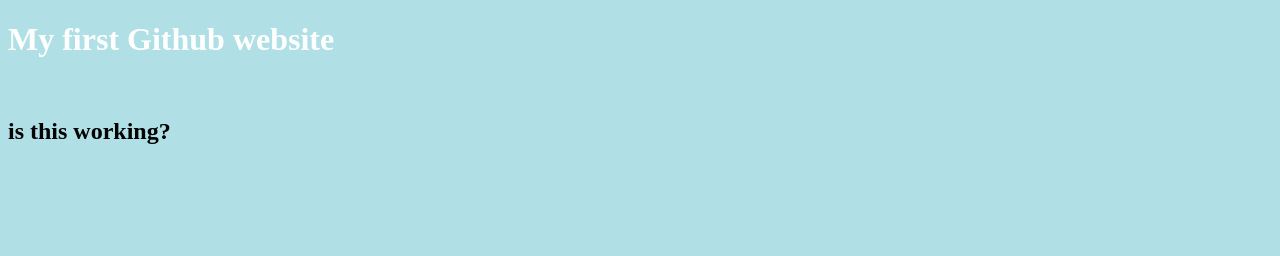
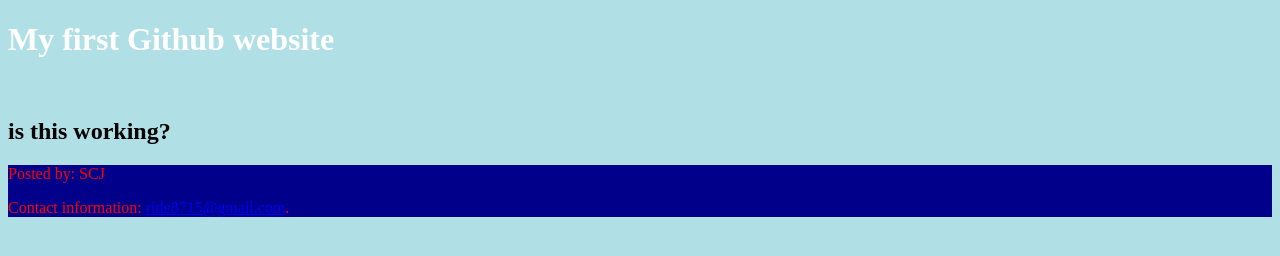
Before and after one commit to Rabbit1015/hello-world, a plain HTML site: page index.html in a window 1280 px wide. Drawn offline with Linux system fonts and the light colour scheme.

Commit message:
add a footer

```diff
--- a/index.html
+++ b/index.html
@@ -6,5 +6,10 @@
     <body>
         <h1>My first Github website</h1></br>
         <h2>is this working?</h2>
+        <footer>
+                <p>Posted by: SCJ</p>
+                <p>Contact information: <a href="mailto:ride8715@gmail.com">
+                ride8715@gmail.com</a>.</p>
+        </footer>
     </body>
 </html>
--- a/styles.css
+++ b/styles.css
@@ -8,3 +8,8 @@
   p {
     color: red;
   }
+
+footer {
+    background-color: darkblue;
+    color: white;
+}
```
